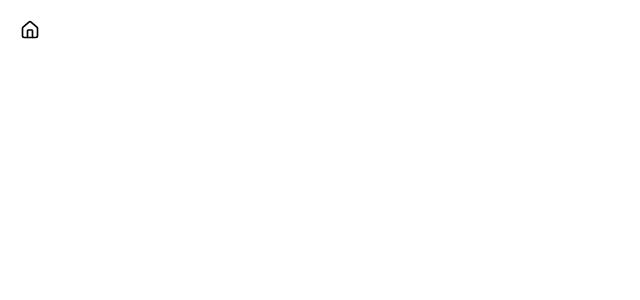
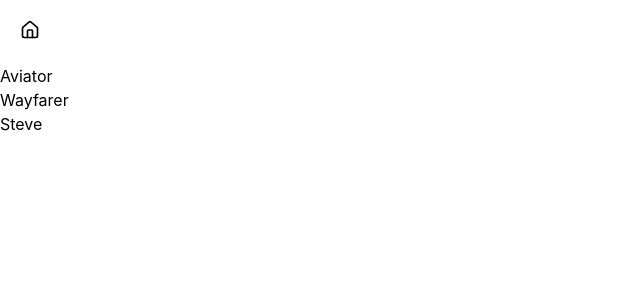
Before and after one commit to Frederic-Champion/projet-examen-blanc, a React (Vite) app: page /catalogue in a window 1280 px wide. Before the commit this address had no page. Shown: the top 300 px of the page, without its empty margins (0-640 px from the left). Built offline with nearby package versions, Linux system fonts and the light colour scheme.

Commit message:
session en cours

```diff
--- a/src/App.tsx
+++ b/src/App.tsx
@@ -5,6 +5,8 @@ import Accueil from "./pages/Accueil";
 import Calculatrice from "./pages/Calculatrice";
 import CalculatricePageBlanche from "./pages/Calculatrice-pageBlanche";
 import CvApplication from "./pages/CvApplication";
+import Catalogue from "./pages/catalogue";
+import FicheMonture from "./pages/FicheMonture";
 
 function App() {
   return (
@@ -21,6 +23,8 @@ function App() {
           <Route path="/calculatrice" element={<Calculatrice />} />
           <Route path="/calculatrice-pageblanche" element={<CalculatricePageBlanche />} />
           <Route path="/CV-application" element={<CvApplication />} />
+          <Route path="/catalogue" element={<Catalogue />} />
+          <Route path="/catalogue/:id" element={<FicheMonture />} />
         </Routes>
       </main>
     </div>
--- a/src/data/exercices.ts
+++ b/src/data/exercices.ts
@@ -25,6 +25,17 @@ export const EXERCICES: Exercice[] = [
     titre: "Odin - CV Application",
     description: "Premier Exercice du projet Odin React",
   },
+    {
+    path: "/catalogue",
+    titre: "Catalogue Montures useParams",
+    description: "Apprentissage de useParams",
+  },
+    {
+    path: "/fiche-monture",
+    titre: "Fiche Monture",
+    description: "Liens vers monture",
+  },
+
 ];
 
 /* Maquette à remplir pour copier coller à la suite :
--- /dev/null
+++ b/src/pages/Catalogue.tsx
@@ -0,0 +1,44 @@
+import { Link, useParams } from "react-router";
+
+interface Monture {
+  id: string;
+  nom: string;
+  marque: string;
+  prix: number;
+}
+
+const MONTURES: Monture[] = [
+  { id: "1", nom: "Aviator", marque: "Ray-Ban", prix: 159 },
+  { id: "2", nom: "Wayfarer", marque: "Ray-Ban", prix: 139 },
+  { id: "3", nom: "Steve", marque: "Persol", prix: 289 },
+];
+
+function Catalogue() {
+  return (
+    <ul className="mt-16">
+      {MONTURES.map((m) => (
+        <li key={m.id}>
+          <Link to={`/catalogue/${m.id}`}>{m.nom}</Link>
+        </li>
+      ))}
+    </ul>
+  );
+}
+
+function FicheMonture() {
+  const { id } = useParams();
+  const monture = MONTURES.find((m) => m.id === id);
+
+  if (!monture) return <p className="mt-16">Monture introuvable</p>;
+
+  return (
+    <article className="mt-16">
+      <h2>{monture.nom}</h2>
+      <p>{monture.marque}</p>
+      <p>{monture.prix} €</p>
+    </article>
+  );
+}
+
+export default Catalogue;
+export { FicheMonture };
--- /dev/null
+++ b/src/pages/FicheMonture.tsx
@@ -0,0 +1,7 @@
+function FicheMonture() {
+    return (
+        <div>une monture</div>
+    )
+}
+
+export default FicheMonture;
```
